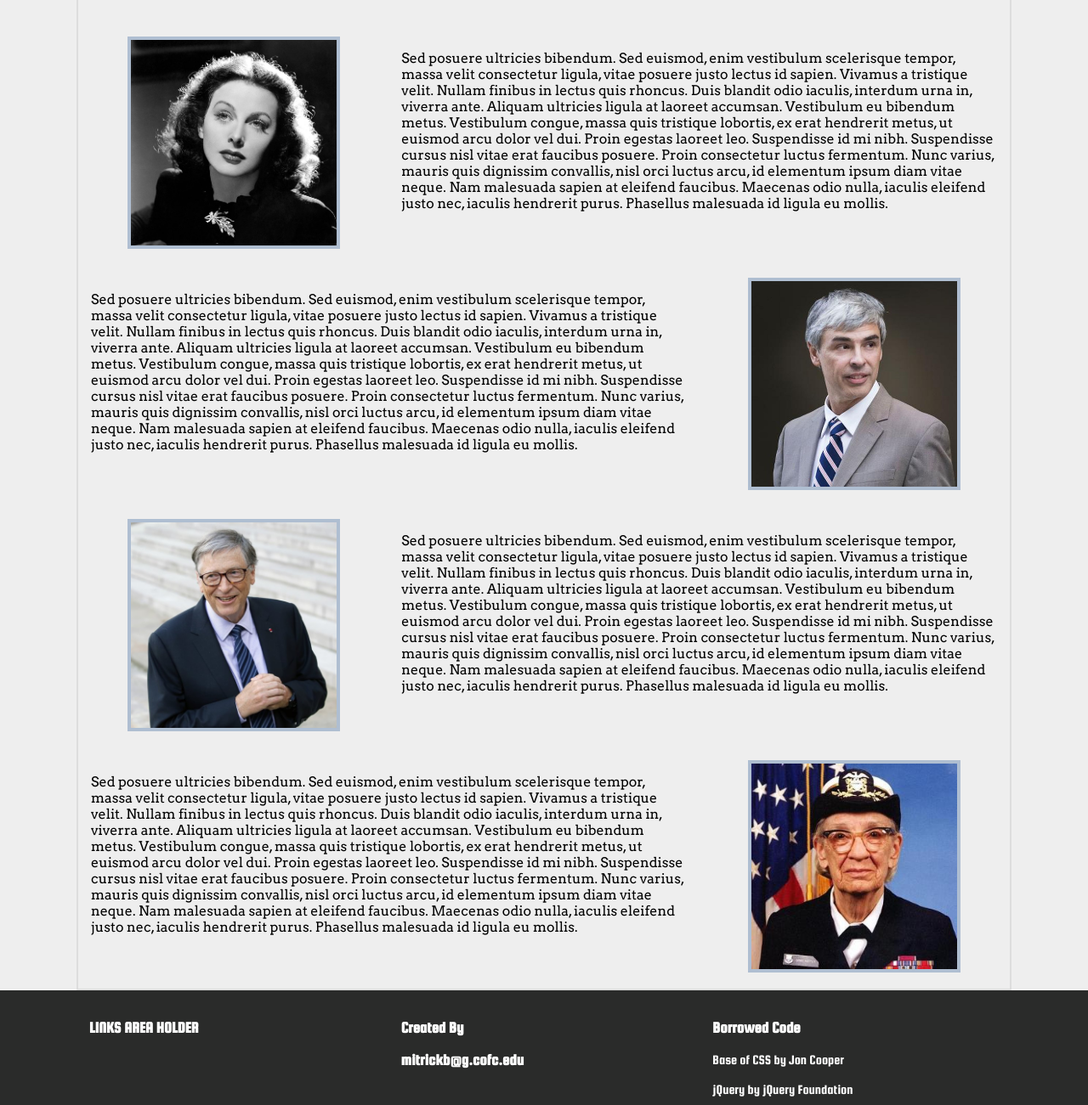
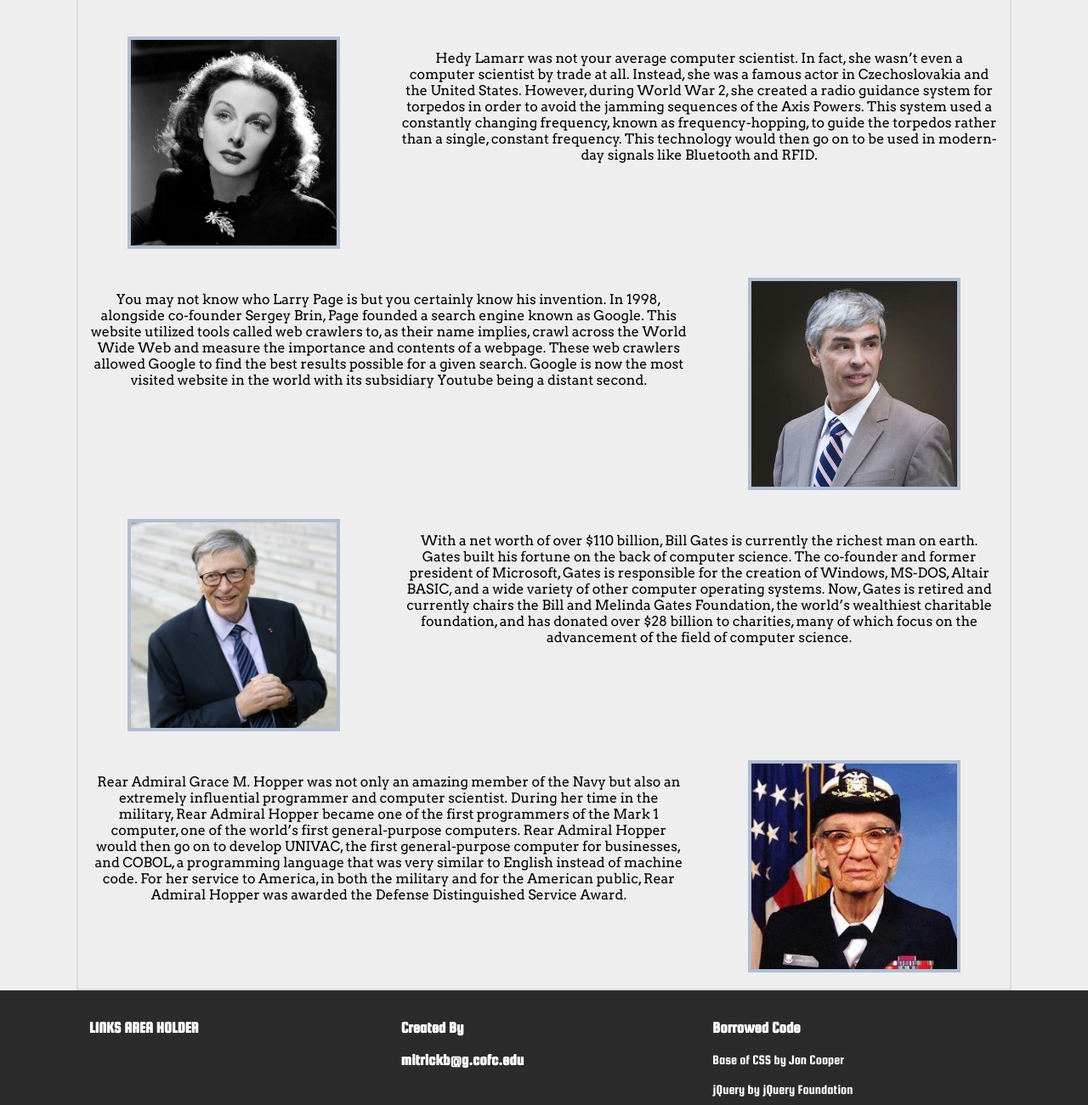
Before and after one commit to mitrickb/mitrickb.github.io, a plain HTML site: page game_changers.html in a window 1280 px wide. Shown: the part 724-2025 px from the top of the page at 85% size. Drawn offline with Linux system fonts and the light colour scheme.

Commit message:
Add files via upload

```diff
--- a/game_changers.html
+++ b/game_changers.html
@@ -67,12 +67,12 @@
                 <img src="img/lamarr.png" alt="https://en.wikipedia.org/wiki/Hedy_Lamarr#/media/File:Hedy_Lamarr_in_The_Heavenly_Body_1944.jpg" style="border: 4px solid #AFBED1; margin: 0 calc((100% - 250px)/2); width: 250px; height: 250px">
             </div>
             <div class="two-thirds">
-                <p>Sed posuere ultricies bibendum. Sed euismod, enim vestibulum scelerisque tempor, massa velit consectetur ligula, vitae posuere justo lectus id sapien. Vivamus a tristique velit. Nullam finibus in lectus quis rhoncus. Duis blandit odio iaculis, interdum urna in, viverra ante. Aliquam ultricies ligula at laoreet accumsan. Vestibulum eu bibendum metus. Vestibulum congue, massa quis tristique lobortis, ex erat hendrerit metus, ut euismod arcu dolor vel dui. Proin egestas laoreet leo. Suspendisse id mi nibh. Suspendisse cursus nisl vitae erat faucibus posuere. Proin consectetur luctus fermentum. Nunc varius, mauris quis dignissim convallis, nisl orci luctus arcu, id elementum ipsum diam vitae neque. Nam malesuada sapien at eleifend faucibus. Maecenas odio nulla, iaculis eleifend justo nec, iaculis hendrerit purus. Phasellus malesuada id ligula eu mollis.</p>
+                <p style="text-align: center;">Hedy Lamarr was not your average computer scientist. In fact, she wasn’t even a computer scientist by trade at all. Instead, she was a famous actor in Czechoslovakia and the United States. However, during World War 2, she created a radio guidance system for torpedos in order to avoid the jamming sequences of the Axis Powers. This system used a constantly changing frequency, known as frequency-hopping, to guide the torpedos rather than a single, constant frequency. This technology would then go on to be used in modern-day signals like Bluetooth and RFID. </p>
             </div>
         </div>
         <div class="row">
             <div class="two-thirds">
-                <p>Sed posuere ultricies bibendum. Sed euismod, enim vestibulum scelerisque tempor, massa velit consectetur ligula, vitae posuere justo lectus id sapien. Vivamus a tristique velit. Nullam finibus in lectus quis rhoncus. Duis blandit odio iaculis, interdum urna in, viverra ante. Aliquam ultricies ligula at laoreet accumsan. Vestibulum eu bibendum metus. Vestibulum congue, massa quis tristique lobortis, ex erat hendrerit metus, ut euismod arcu dolor vel dui. Proin egestas laoreet leo. Suspendisse id mi nibh. Suspendisse cursus nisl vitae erat faucibus posuere. Proin consectetur luctus fermentum. Nunc varius, mauris quis dignissim convallis, nisl orci luctus arcu, id elementum ipsum diam vitae neque. Nam malesuada sapien at eleifend faucibus. Maecenas odio nulla, iaculis eleifend justo nec, iaculis hendrerit purus. Phasellus malesuada id ligula eu mollis.</p>
+                <p style="text-align: center;">You may not know who Larry Page is but you certainly know his invention. In 1998, alongside co-founder Sergey Brin, Page founded a search engine known as Google. This website utilized tools called web crawlers to, as their name implies, crawl across the World Wide Web and measure the importance and contents of a webpage. These web crawlers allowed Google to find the best results possible for a given search. Google is now the most visited website in the world with its subsidiary Youtube being a distant second.</p>
             </div>
             <div class="one-third">
                 <img src="img/page.png" alt="https://www.forbes.com/sites/briansolomon/2016/06/09/googles-larry-page-is-spending-100-million-to-build-flying-cars/#dce0e1032850" style="border: 4px solid #AFBED1; margin: 0 calc((100% - 250px)/2); width: 250px; height: 250px">
@@ -83,12 +83,12 @@
                 <img src="img/gates.png" alt="https://www.esquireme.com/content/40998-bill-gates-overtakes-jeff-bezos-as-the-richest-person-in-the-world-at-110-billion" style="border: 4px solid #AFBED1; margin: 0 calc((100% - 250px)/2); width: 250px; height: 250px">
             </div>
             <div class="two-thirds">
-                <p>Sed posuere ultricies bibendum. Sed euismod, enim vestibulum scelerisque tempor, massa velit consectetur ligula, vitae posuere justo lectus id sapien. Vivamus a tristique velit. Nullam finibus in lectus quis rhoncus. Duis blandit odio iaculis, interdum urna in, viverra ante. Aliquam ultricies ligula at laoreet accumsan. Vestibulum eu bibendum metus. Vestibulum congue, massa quis tristique lobortis, ex erat hendrerit metus, ut euismod arcu dolor vel dui. Proin egestas laoreet leo. Suspendisse id mi nibh. Suspendisse cursus nisl vitae erat faucibus posuere. Proin consectetur luctus fermentum. Nunc varius, mauris quis dignissim convallis, nisl orci luctus arcu, id elementum ipsum diam vitae neque. Nam malesuada sapien at eleifend faucibus. Maecenas odio nulla, iaculis eleifend justo nec, iaculis hendrerit purus. Phasellus malesuada id ligula eu mollis.</p>
+                <p style="text-align: center;">With a net worth of over $110 billion, Bill Gates is currently the richest man on earth. Gates built his fortune on the back of computer science. The co-founder and former president of Microsoft, Gates is responsible for the creation of Windows, MS-DOS, Altair BASIC, and a wide variety of other computer operating systems. Now, Gates is retired and currently chairs the Bill and Melinda Gates Foundation, the world’s wealthiest charitable foundation, and has donated over $28 billion to charities, many of which focus on the advancement of the field of computer science.</p>
             </div>
         </div>
         <div class="row">
             <div class="two-thirds">
-                <p>Sed posuere ultricies bibendum. Sed euismod, enim vestibulum scelerisque tempor, massa velit consectetur ligula, vitae posuere justo lectus id sapien. Vivamus a tristique velit. Nullam finibus in lectus quis rhoncus. Duis blandit odio iaculis, interdum urna in, viverra ante. Aliquam ultricies ligula at laoreet accumsan. Vestibulum eu bibendum metus. Vestibulum congue, massa quis tristique lobortis, ex erat hendrerit metus, ut euismod arcu dolor vel dui. Proin egestas laoreet leo. Suspendisse id mi nibh. Suspendisse cursus nisl vitae erat faucibus posuere. Proin consectetur luctus fermentum. Nunc varius, mauris quis dignissim convallis, nisl orci luctus arcu, id elementum ipsum diam vitae neque. Nam malesuada sapien at eleifend faucibus. Maecenas odio nulla, iaculis eleifend justo nec, iaculis hendrerit purus. Phasellus malesuada id ligula eu mollis.</p>
+                <p style="text-align: center;">Rear Admiral Grace M. Hopper was not only an amazing member of the Navy but also an extremely influential programmer and computer scientist. During her time in the military, Rear Admiral Hopper became one of the first programmers of the Mark 1 computer, one of the world’s first general-purpose computers. Rear Admiral Hopper would then go on to develop UNIVAC, the first general-purpose computer for businesses, and COBOL, a programming language that was very similar to English instead of machine code. For her service to America, in both the military and for the American public, Rear Admiral Hopper was awarded the Defense Distinguished Service Award.</p>
             </div>
             <div class="one-third">
                 <img src="img/hopper.png" alt="https://www.womenshistory.org/education-resources/biographies/grace-hopper" style="border: 4px solid #AFBED1; margin: 0 calc((100% - 250px)/2); width: 250px; height: 250px">
```
